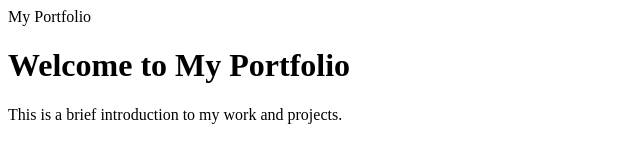
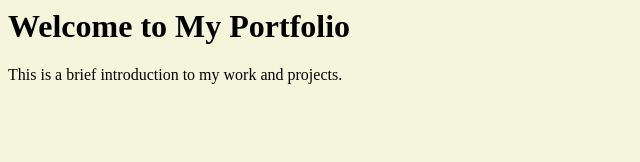
Before and after one commit to Laabbi/portfolio-, a plain HTML site: page index.html in a window 1280 px wide. Shown: the whole page, without its empty margins (0-640 px from the left). Drawn offline with Linux system fonts and the light colour scheme.

Commit message:
bg colour added

```diff
--- a/index.html
+++ b/index.html
@@ -1,7 +1,8 @@
 <DOCTYPE HTML!>
-<HYEAD>
-<TITLKE>My Portfolio</TITLE>
-</HYEAD>
+<HEAD>
+    <TITLE>My Portfolio</TITLE>
+<link rel="stylesheet" href="style.css">
+</HEAD>
 <body>
     <h1>Welcome to My Portfolio</h1>
     <p>This is a brief introduction to my work and projects.</p>
--- /dev/null
+++ b/style.css
@@ -0,0 +1,3 @@
+body {
+    background-color:#F5F5DC
+}
```
